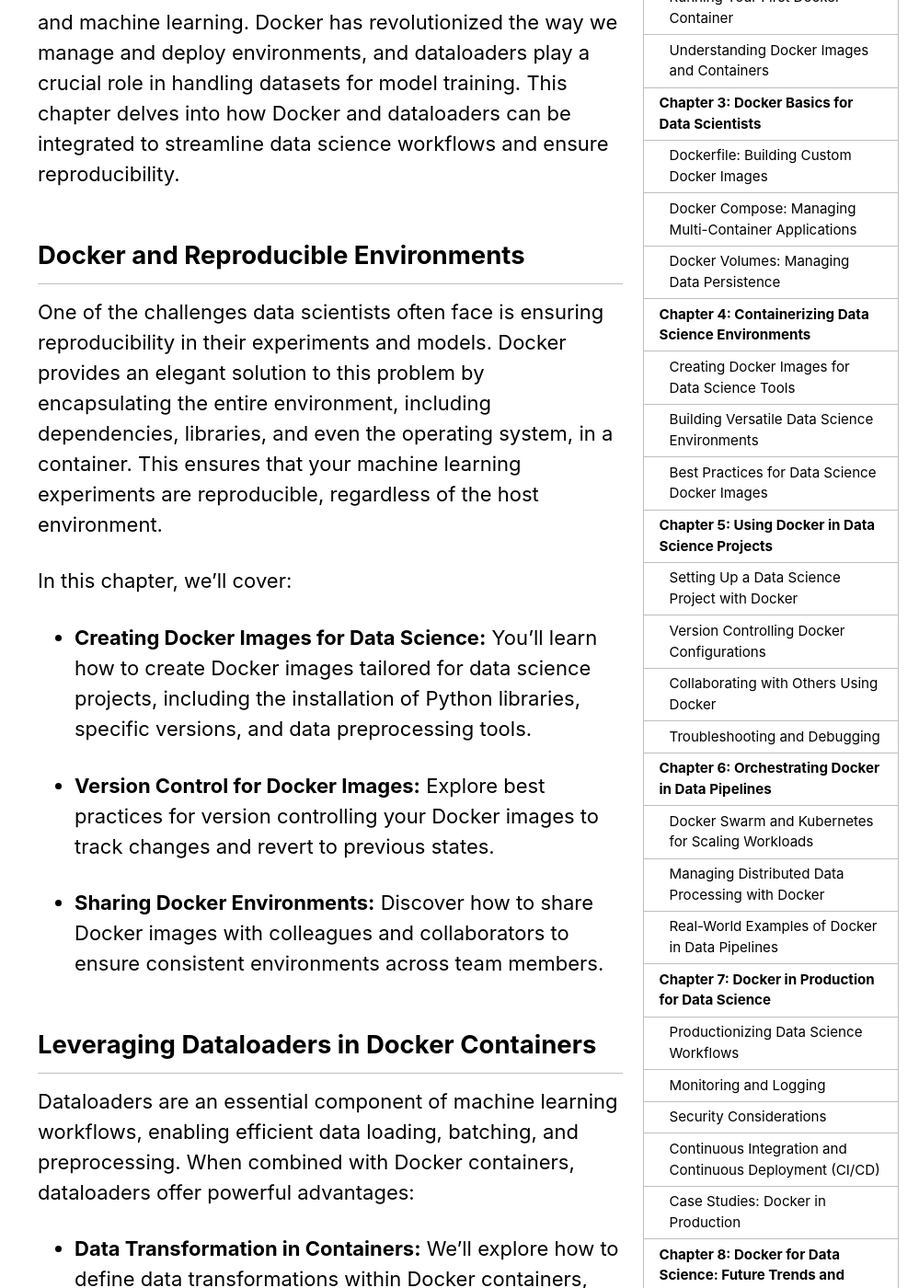
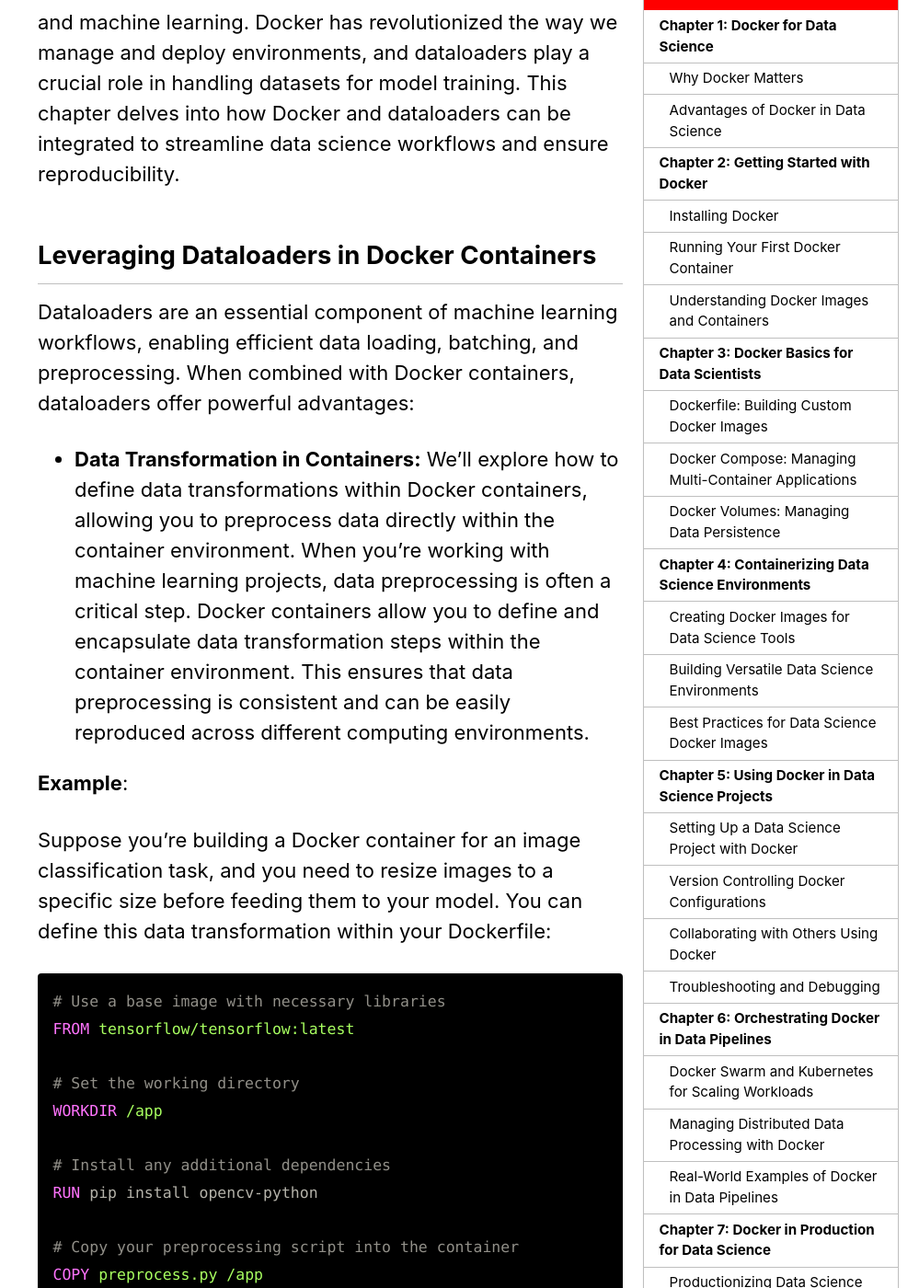
Before and after one commit to naeem-bebit/naeem-bebit.github.io, a Jekyll site: the page built from _posts/2020-05-12-docker.md, in a window 1280 px wide and 1400 px high, scrolled down 31356 px. Shown: the whole window at 92% size, without its empty margins (281-1280 px from the left). Built offline with Jekyll 4.4.1, drawn with Linux system fonts in a browser that asks for light colours; cached includes are drawn as plain includes; nearby versions of some CDN libraries; comment, search, counter and statistics services are not loaded; some of the changed text lies outside the part shown.

Commit message:
dataloaders data transformation

````diff
--- a/_posts/2020-05-12-docker.md
+++ b/_posts/2020-05-12-docker.md
@@ -506,23 +506,33 @@
 
 In this chapter, we'll explore the synergy between Docker containers and dataloaders in the context of data science and machine learning. Docker has revolutionized the way we manage and deploy environments, and dataloaders play a crucial role in handling datasets for model training. This chapter delves into how Docker and dataloaders can be integrated to streamline data science workflows and ensure reproducibility.
 
-## Docker and Reproducible Environments
-
-One of the challenges data scientists often face is ensuring reproducibility in their experiments and models. Docker provides an elegant solution to this problem by encapsulating the entire environment, including dependencies, libraries, and even the operating system, in a container. This ensures that your machine learning experiments are reproducible, regardless of the host environment.
-
-In this chapter, we'll cover:
-
-- **Creating Docker Images for Data Science:** You'll learn how to create Docker images tailored for data science projects, including the installation of Python libraries, specific versions, and data preprocessing tools.
-
-- **Version Control for Docker Images:** Explore best practices for version controlling your Docker images to track changes and revert to previous states.
-
-- **Sharing Docker Environments:** Discover how to share Docker images with colleagues and collaborators to ensure consistent environments across team members.
-
 ## Leveraging Dataloaders in Docker Containers
 
 Dataloaders are an essential component of machine learning workflows, enabling efficient data loading, batching, and preprocessing. When combined with Docker containers, dataloaders offer powerful advantages:
 
-- **Data Transformation in Containers:** We'll explore how to define data transformations within Docker containers, allowing you to preprocess data directly within the container environment.
+- **Data Transformation in Containers:** We'll explore how to define data transformations within Docker containers, allowing you to preprocess data directly within the container environment. When you're working with machine learning projects, data preprocessing is often a critical step. Docker containers allow you to define and encapsulate data transformation steps within the container environment. This ensures that data preprocessing is consistent and can be easily reproduced across different computing environments.
+
+**Example**:
+
+Suppose you're building a Docker container for an image classification task, and you need to resize images to a specific size before feeding them to your model. You can define this data transformation within your Dockerfile:
+
+```Dockerfile
+# Use a base image with necessary libraries
+FROM tensorflow/tensorflow:latest
+
+# Set the working directory
+WORKDIR /app
+
+# Install any additional dependencies
+RUN pip install opencv-python
+
+# Copy your preprocessing script into the container
+COPY preprocess.py /app
+
+# Define the command to run when the container starts
+CMD ["python", "preprocess.py"]
+```
+In this example, the preprocess.py script could contain code to resize and preprocess images using the OpenCV library. By encapsulating this data transformation within the Docker container, you ensure that the preprocessing steps are consistent and reproducible across different systems.
 
 - **Parallel Data Loading:** Docker containers can be used to parallelize data loading and preprocessing tasks, which is especially beneficial when working with large datasets.
 
````
